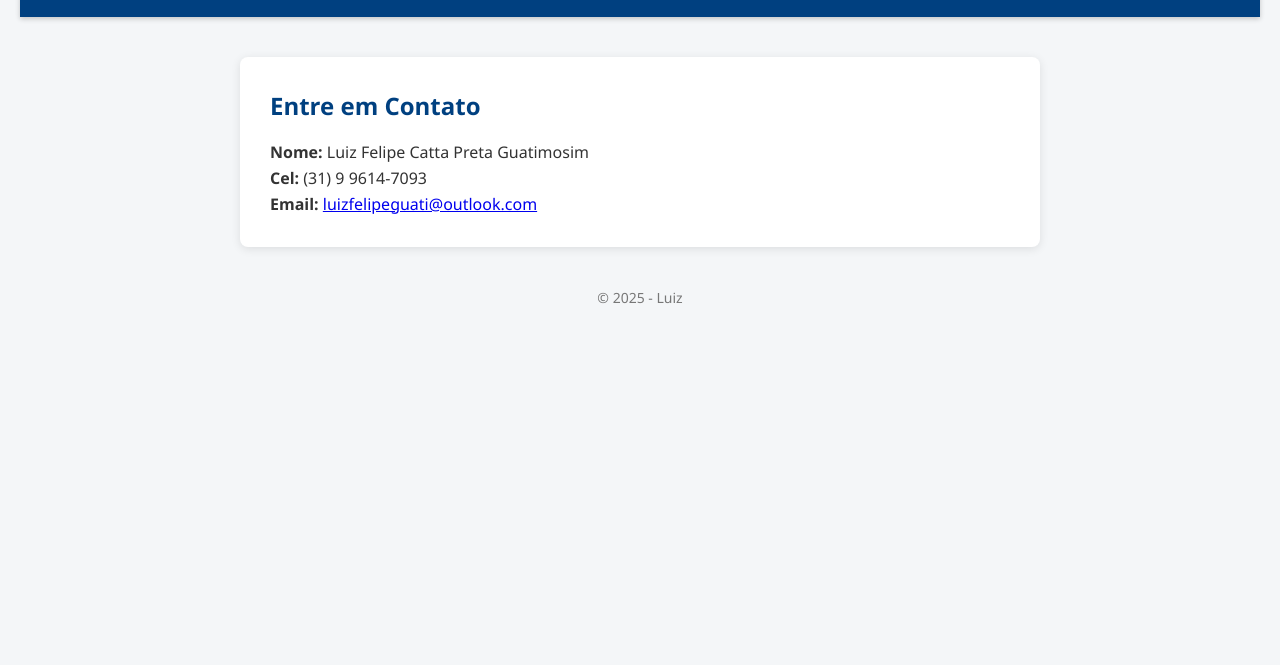
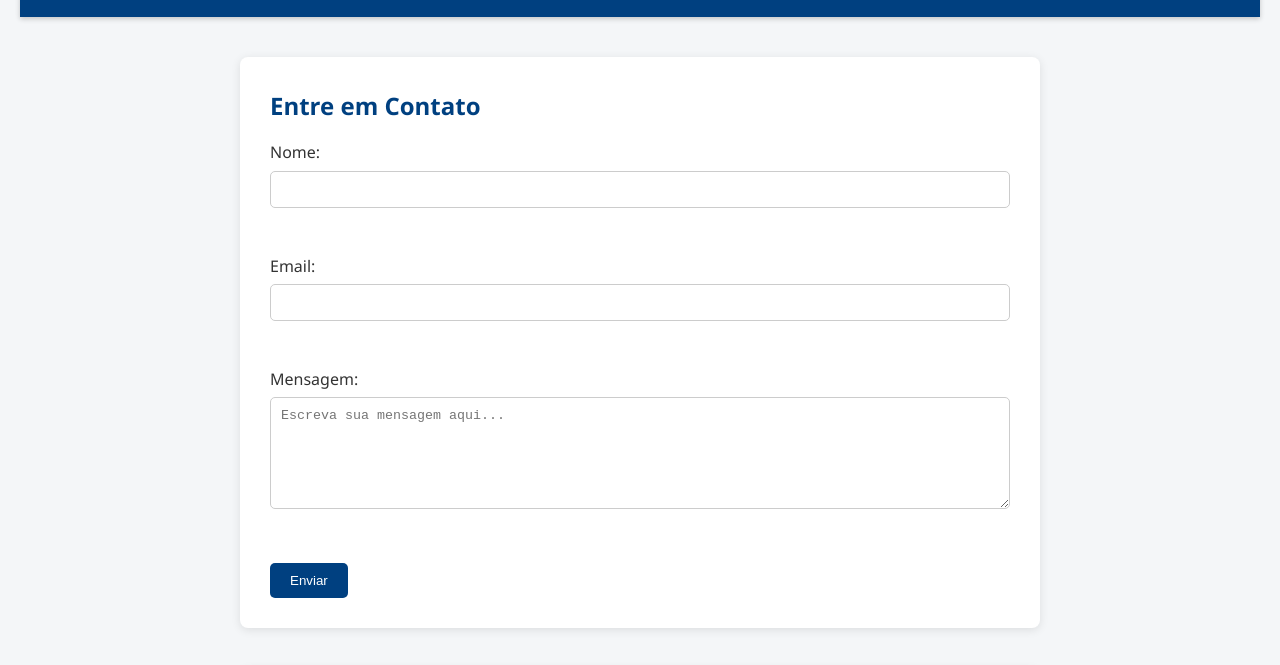
Before and after one commit to Luizfelipeguati/Trabalho-de-Ferramentas-de-Desenvolvimento-WEB, a plain HTML site: page contato.html in a window 1280 px wide. Shown: the part 117-782 px from the top of the page. Drawn offline with Linux system fonts and the light colour scheme.

Commit message:
Add files via upload

```diff
--- a/contato.html
+++ b/contato.html
@@ -11,16 +11,29 @@
     <h1>Fale Comigo</h1>
     <nav>
       <ul style="display: flex; justify-content: center; gap: 20px; list-style: none;">
-        <li><a href="sobremim.html">Sobre Mim</a></li>
+        <li><a href="index.html">Sobre Mim</a></li>
         <li><a href="formação.html">Formação</a></li>
         <li><a href="portifólio.html">Portfólio</a></li>
         <li><a href="contato.html">Contato</a></li>
       </ul>
     </nav>
   </header>
-
   <main>
     <h2>Entre em Contato</h2>
+    <form action="mailto:luizfelipeguati@outlook.com" method="POST" enctype="text/plain">
+      <label for="nome">Nome:</label><br />
+      <input type="text" id="nome" name="nome" required /><br /><br />
+
+      <label for="email">Email:</label><br />
+      <input type="email" id="email" name="email" required /><br /><br />
+
+      <label for="mensagem">Mensagem:</label><br />
+      <textarea id="mensagem" name="mensagem" rows="6" cols="40" placeholder="Escreva sua mensagem aqui..." required></textarea><br /><br />
+
+      <button type="submit">Enviar</button>
+    </form>
+  </main>
+  <main>
     <p><strong>Nome:</strong> Luiz Felipe Catta Preta Guatimosim</p>
     <p><strong>Cel:</strong> (31) 9 9614-7093</p>
     <p><strong>Email:</strong> <a href="mailto:luizfelipeguati@outlook.com">luizfelipeguati@outlook.com</a></p>
```
